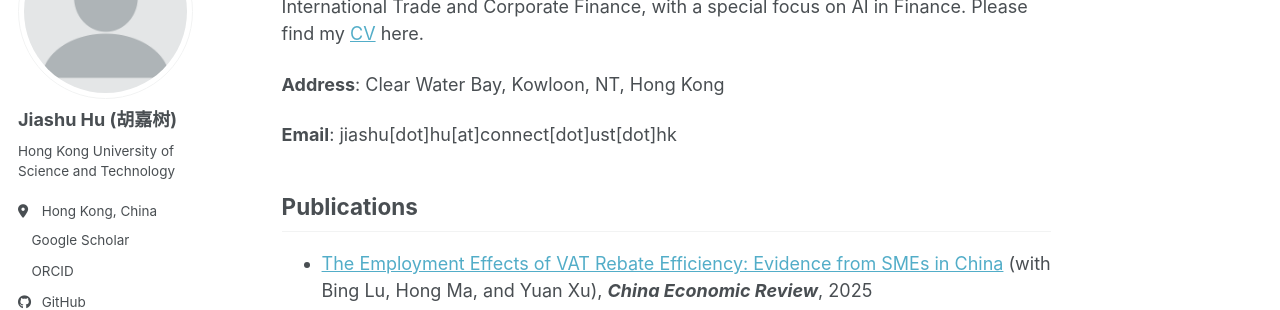
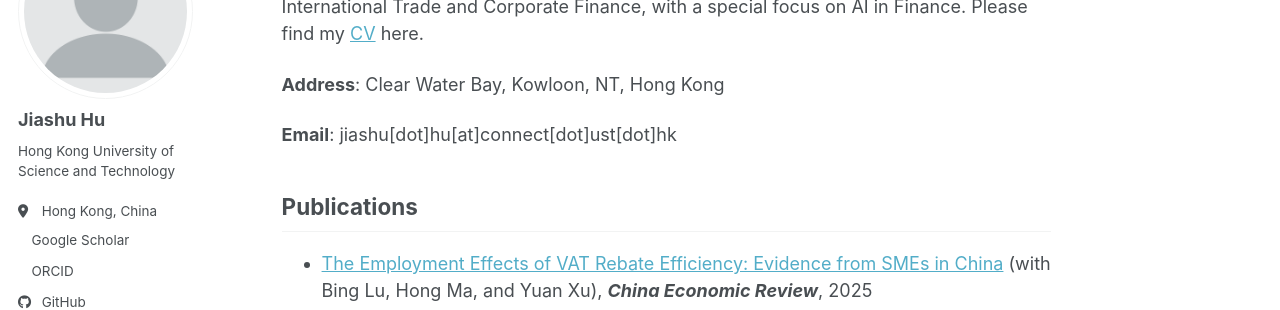
Before and after one commit to jiashuhu/jiashuhu.github.io, a Jekyll site: the page built from _pages/about.md, in a window 1280 px wide. Shown: the part 177-487 px from the top of the page. Built offline with Jekyll 4.4.1, drawn with Linux system fonts in a browser that asks for light colours; a style sheet for code colours, icons or effects is not loaded.

Commit message:
Update author name in configuration file

```diff
--- a/_config.yml
+++ b/_config.yml
@@ -24,7 +24,7 @@ repository               : "academicpages/academicpages.github.io"
 author:
   # Biographic information
   avatar           : "profile.png"
-  name             : "Jiashu Hu (胡嘉树)"
+  name             : "Jiashu Hu"
   pronouns         : # example: "he/him"
   bio              : "Hong Kong University of Science and Technology"
   location         : "Hong Kong, China"
```
